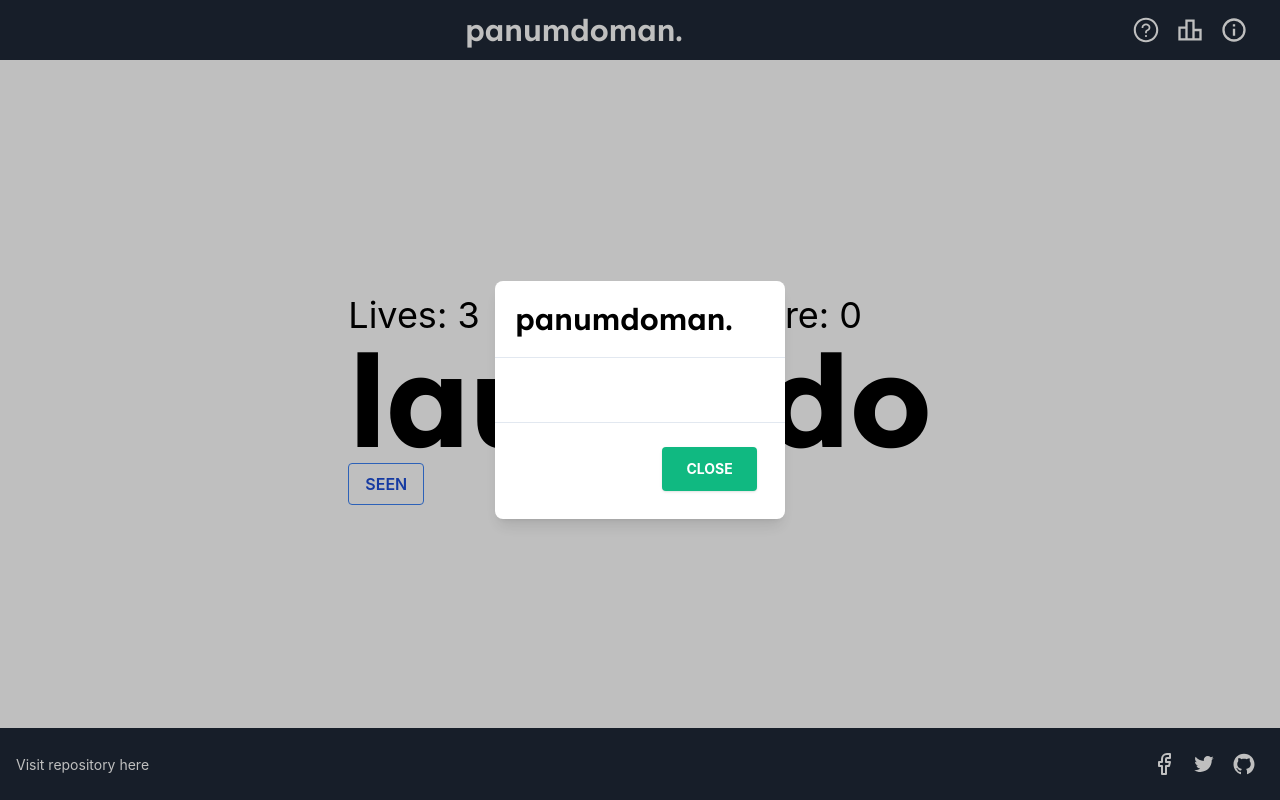
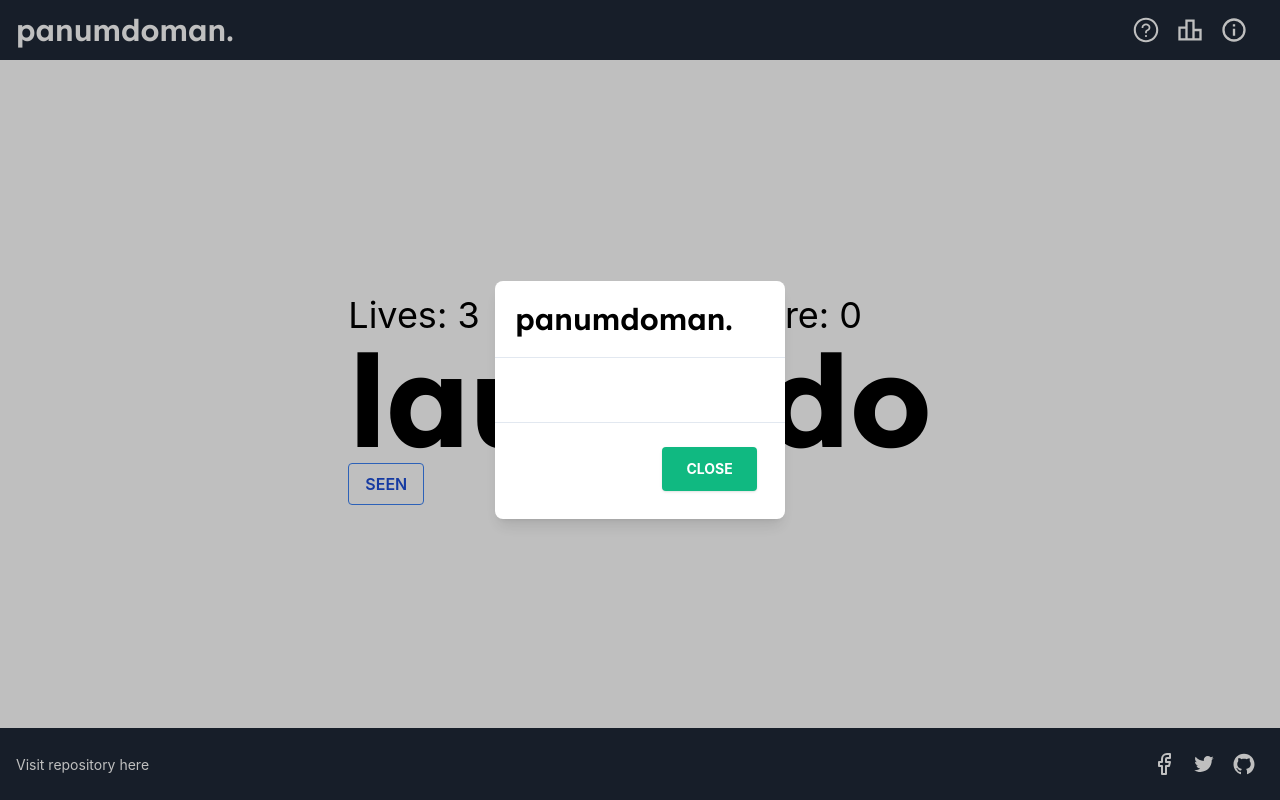
Before and after one commit to louispawaon/panumdoman, a Next.js app in the folder panumdoman/: page / in a window 1280 px wide. Built offline with nearby package versions, Linux system fonts and the light colour scheme.

Commit message:
update header - give up nkog centering - add breakpoints for responsiveness

```diff
--- a/panumdoman/components/Header/Header.tsx
+++ b/panumdoman/components/Header/Header.tsx
@@ -12,16 +12,16 @@
 export default function Header({onOpenInstModal,onOpenAboutModal}:Header){
      return (
         <nav className=" fixed top-0 w-full flex items-center justify-between px-4 py-3 bg-gray-800">
-        <div className="flex-1 sm:text-center text-left">
-          <p className="font-lexend sm:text-3xl font-semibold text-xl text-white">panumdoman.</p>
+        <div className="flex">
+          <span className="font-lexend sm:text-3xl font-semibold text-xl text-white">panumdoman.</span>
         </div>
-         <div className="flex items-center">
-            <AiOutlineQuestionCircle onClick={onOpenInstModal} className="text-white h-7 w-7 fill-current mr-4"/>
+        <div className="flex">
+          <AiOutlineQuestionCircle onClick={onOpenInstModal} className="text-white h-7 w-7 fill-current mr-4"/>
 
-            <MdOutlineLeaderboard className="text-white h-7 w-7 fill-current mr-4"/>
+          <MdOutlineLeaderboard className="text-white h-7 w-7 fill-current mr-4"/>
 
-            <RiInformationLine onClick={onOpenAboutModal} className="text-white h-7 w-7 fill-current mr-4"/>
-         </div>
+          <RiInformationLine onClick={onOpenAboutModal} className="text-white h-7 w-7 fill-current mr-4"/>
+        </div>
        </nav>
      );
    };
```
